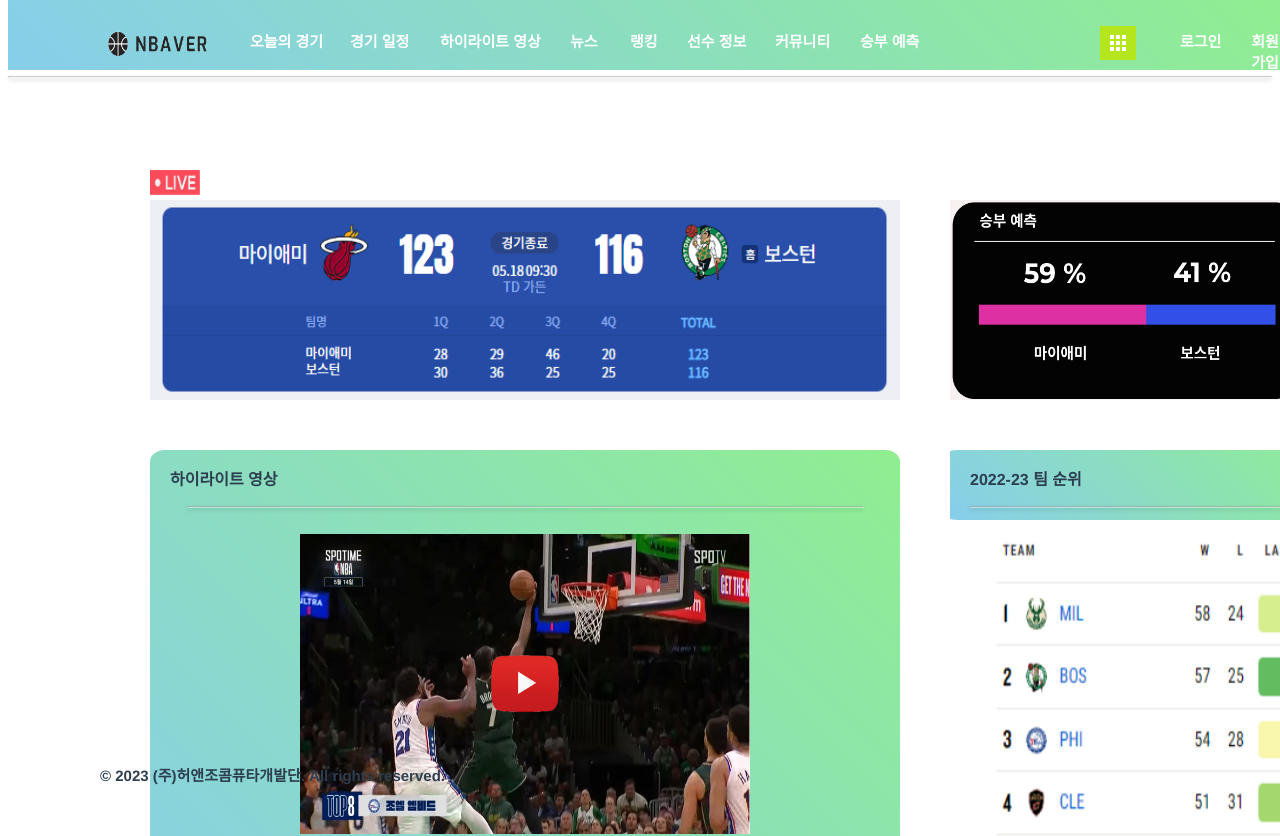
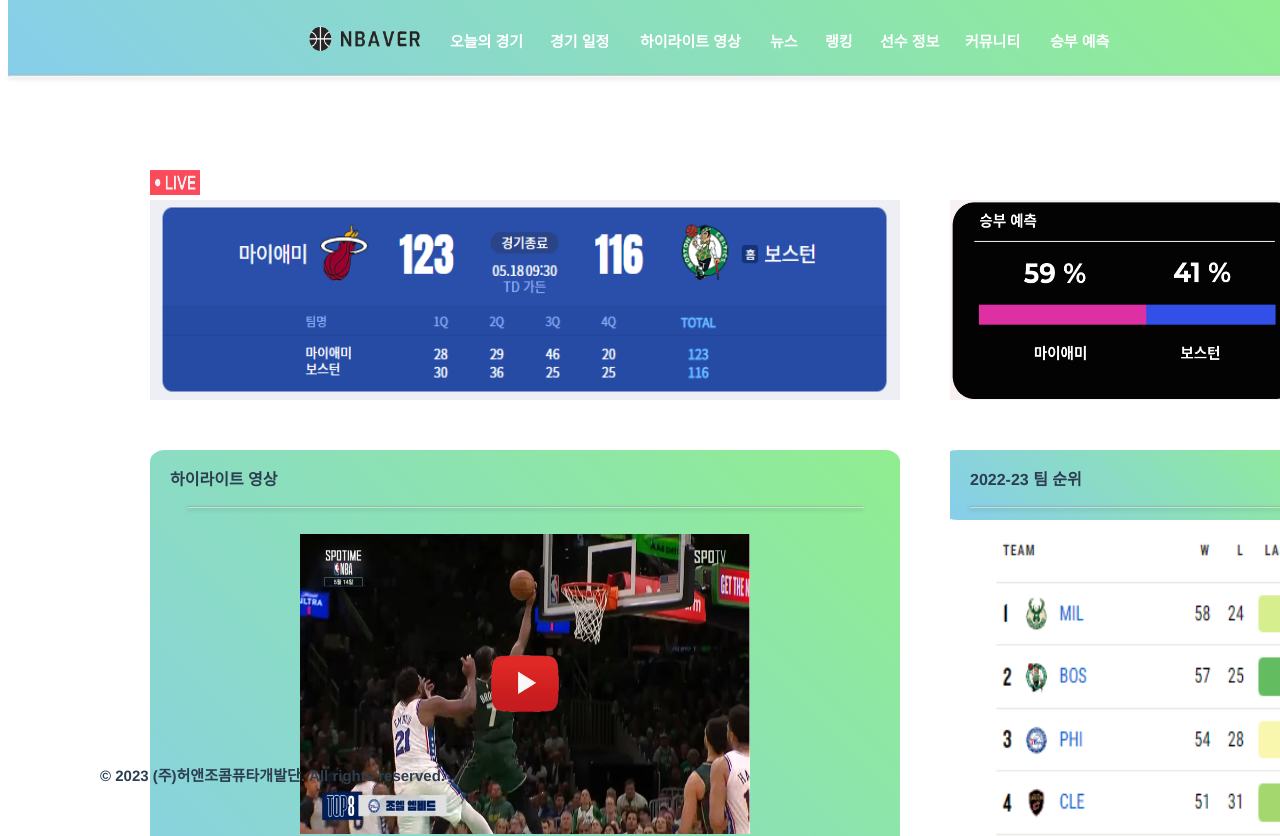
Before and after one commit to HEETHUB/NBAver, a Vue app in the folder vue-nbaver/: page / in a window 1280 px wide. Shown: the top 836 px of the page. Built offline with nearby package versions, Linux system fonts and the light colour scheme.

Commit message:
20230523 15:03

```diff
--- a/vue-nbaver/src/App.vue
+++ b/vue-nbaver/src/App.vue
@@ -32,24 +32,28 @@
 
 header {
   background: linear-gradient(45deg,skyblue, lightGreen) ;
+  max-width:1920px;
   width: 100%;
-  height: 70px;
+  height: 75px;
   position: fixed;
   top:0;
+  z-index : 9999;
 }
 
 .logo {
   position: fixed;
-  top:20px;
-  left: 100px;
-  width: 120px;
+  top:15px;
+  left: 300px;
+  width: 135px;
   height: 50px;
+  z-index : 9999;
 }
 
 .menu-icon {
   position: fixed;
   top: 26px;
-  left: 1100px;
+  left: 1390px;
+  z-index : 9999;
 }
 
 nav {
@@ -69,72 +73,82 @@ nav a.router-link-exact-active {
 .r1 {
   position: fixed;
   top:30px;
-  left: 250px;
+  left: 450px;
   font-size: 15px;
   color : white;
+  z-index : 9999;
 }
 .r2 {
   position: fixed;
   top:30px;
-  left: 350px;
+  left: 550px;
   font-size: 15px;
   color : white;
+  z-index : 9999;
 }
 .r3 {
   position: fixed;
   top:30px;
-  left: 440px;
+  left: 640px;
   font-size: 15px;
   color : white;
+  z-index : 9999;
 }
 .r4 {
   position: fixed;
   top:30px;
-  left: 570px;
+  left: 770px;
   font-size: 15px;
   color : white;
+  z-index : 9999;
 }
 .r5 {
   position: fixed;
   top:30px;
-  left: 630px;
+  left: 825px;
   font-size: 15px;
   color : white;
+  z-index : 9999;
 }
 .r6 {
   position: fixed;
   top:30px;
-  left: 687px;
+  left: 880px;
   font-size: 15px;
   color : white;
+  z-index : 9999;
 }
 .r7 {
   position: fixed;
   top:30px;
-  left: 775px;
+  left: 965px;
   font-size: 15px;
   color : white;
+  z-index : 9999;
 }
 .r8 {
   position: fixed;
   top:30px;
-  left: 860px;
+  left: 1050px;
   font-size: 15px;
   color : white;
+  z-index : 9999;
 }
 .r9 {
   position: fixed;
   top:30px;
-  left: 1180px;
+  left: 1450px;
   font-size: 15px;
   color : white;
+  z-index : 9999;
 }
 .r10 {
   position: fixed;
   top:30px;
-  left: 1250px;
+  left: 1520px;
   font-size: 15px;
   color : white;
+  z-index : 9999;
 }
 
 
--- a/vue-nbaver/src/views/HomeView.vue
+++ b/vue-nbaver/src/views/HomeView.vue
@@ -1,6 +1,6 @@
 <template>
   <div class="home">
-    <hr/>
+    <hr class="hr1"/>
     <div class="home1">
       <img src="../assets/homepic/LiveIcon.png" class="img1" />
       <img src="../assets/homepic/matches.png" class="img2" />
@@ -104,9 +104,14 @@ export default {
     padding-left : 20px;
   }
 
-  hr{
+  .hr1{
+    position: fixed;
+    top: 67.4px;
+    width: 100%;
     box-shadow: 0 2px 4px rgba(0, 0, 0, 0.3);
     opacity: 0.5;
+    z-index: 9999;
+
   }
   .hr90{
     width : 90%;
```
